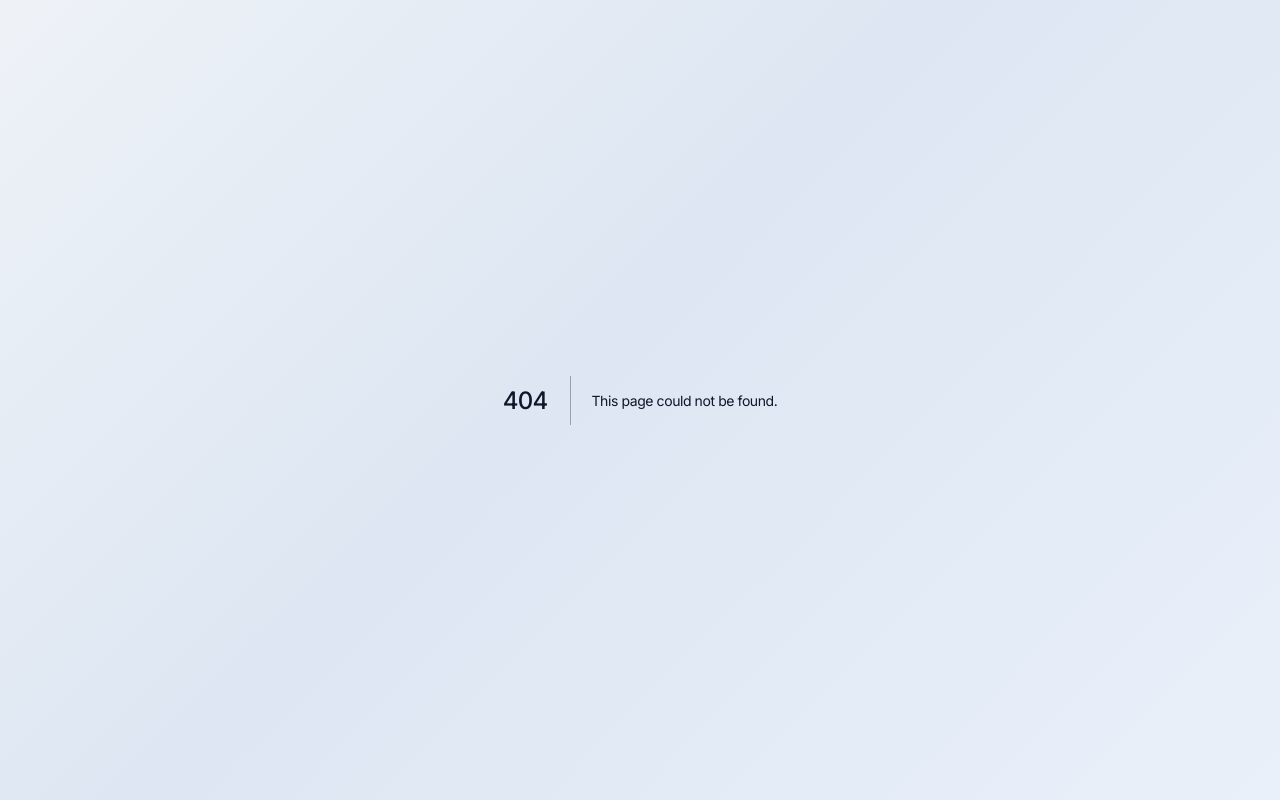
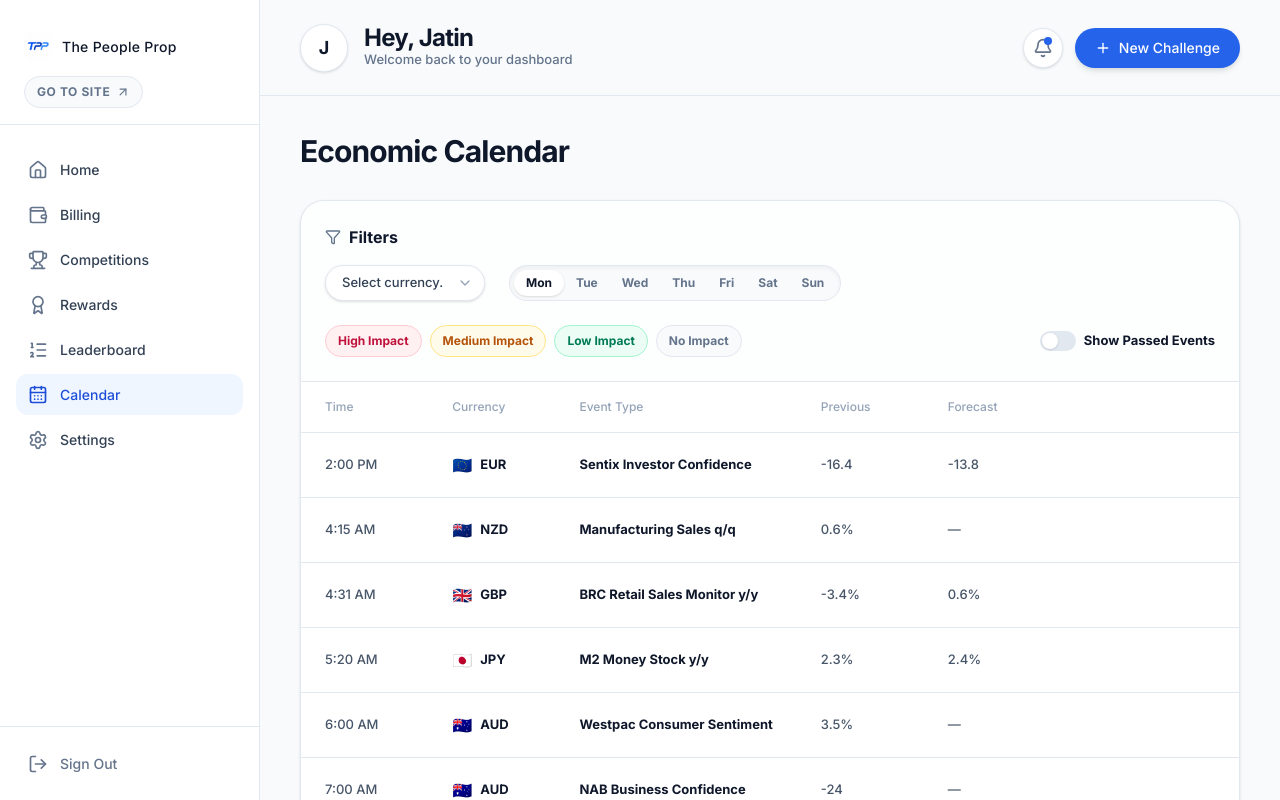
Before and after one commit to jatinkatariaaaa/thepeoplepropwebsite, a Next.js app: page /dashboard/calendar in a window 1280 px wide. Before the commit this address had no page. Shown: the top 800 px of the page. Built offline with nearby package versions, Linux system fonts and the light colour scheme.

Commit message:
feat: Add Economic Calendar page

```diff
--- /dev/null
+++ b/src/app/(dashboard)/dashboard/calendar/page.tsx
@@ -0,0 +1,17 @@
+import { EconomicCalendar } from "@/components/dashboard/EconomicCalendar";
+
+export default function CalendarPage() {
+  return (
+    <div className="max-w-7xl mx-auto animate-in fade-in slide-in-from-bottom-4 duration-700 ease-out pb-20">
+
+      <div className="mb-8 flex items-center gap-3">
+        <h1 className="text-2xl lg:text-3xl font-display font-bold text-[var(--ink-950)] tracking-tight">
+          Economic Calendar
+        </h1>
+      </div>
+
+      <EconomicCalendar />
+
+    </div>
+  );
+}
--- a/src/components/dashboard/ClientSidebar.tsx
+++ b/src/components/dashboard/ClientSidebar.tsx
@@ -14,7 +14,8 @@ import {
   Menu,
   X,
   ArrowUpRight,
-  ListOrdered
+  ListOrdered,
+  CalendarDays
 } from "lucide-react";
 import { useState } from "react";
 import { cn } from "@/lib/utils";
@@ -26,6 +27,7 @@ const navItems = [
   { icon: Trophy, label: "Competitions", href: "/dashboard/competitions" },
   { icon: Award, label: "Rewards", href: "/dashboard/rewards" },
   { icon: ListOrdered, label: "Leaderboard", href: "/dashboard/leaderboard" },
+  { icon: CalendarDays, label: "Calendar", href: "/dashboard/calendar" },
   { icon: Settings, label: "Settings", href: "/dashboard/settings" },
 ];
 
--- /dev/null
+++ b/src/components/dashboard/EconomicCalendar.tsx
@@ -0,0 +1,131 @@
+"use client";
+
+import { Filter, Calendar as CalendarIcon, ChevronDown } from "lucide-react";
+import { useState } from "react";
+import { cn } from "@/lib/utils";
+
+const mockEvents = [
+  { time: "2:00 PM", currency: "EUR", flag: "🇪🇺", event: "Sentix Investor Confidence", previous: "-16.4", forecast: "-13.8", impact: "High" },
+  { time: "4:15 AM", currency: "NZD", flag: "🇳🇿", event: "Manufacturing Sales q/q", previous: "0.6%", forecast: "—", impact: "Medium" },
+  { time: "4:31 AM", currency: "GBP", flag: "🇬🇧", event: "BRC Retail Sales Monitor y/y", previous: "-3.4%", forecast: "0.6%", impact: "High" },
+  { time: "5:20 AM", currency: "JPY", flag: "🇯🇵", event: "M2 Money Stock y/y", previous: "2.3%", forecast: "2.4%", impact: "Low" },
+  { time: "6:00 AM", currency: "AUD", flag: "🇦🇺", event: "Westpac Consumer Sentiment", previous: "3.5%", forecast: "—", impact: "Medium" },
+  { time: "7:00 AM", currency: "AUD", flag: "🇦🇺", event: "NAB Business Confidence", previous: "-24", forecast: "—", impact: "High" },
+  { time: "8:30 AM", currency: "USD", flag: "🇺🇸", event: "Core CPI m/m", previous: "0.3%", forecast: "0.3%", impact: "High" },
+  { time: "8:30 AM", currency: "USD", flag: "🇺🇸", event: "CPI m/m", previous: "0.4%", forecast: "0.3%", impact: "High" },
+  { time: "10:00 AM", currency: "USD", flag: "🇺🇸", event: "Consumer Sentiment", previous: "79.4", forecast: "80.0", impact: "Medium" },
+];
+
+const days = ["Mon", "Tue", "Wed", "Thu", "Fri", "Sat", "Sun"];
+
+export function EconomicCalendar() {
+  const [activeDay, setActiveDay] = useState("Mon");
+  const [showPassed, setShowPassed] = useState(false);
+
+  return (
+    <div className="bg-white rounded-[24px] border border-[var(--border)] shadow-sm overflow-hidden">
+
+      {/* Filters Header */}
+      <div className="p-6 border-b border-[var(--border)] bg-[var(--paper-2)]/30">
+        <div className="flex items-center gap-2 text-[var(--ink-950)] font-bold mb-4">
+          <Filter className="w-4 h-4 text-[var(--ink-500)]" />
+          Filters
+        </div>
+
+        <div className="flex flex-wrap items-center gap-4 lg:gap-6">
+          {/* Currency Select */}
+          <div className="relative">
+            <select className="appearance-none bg-white border border-[var(--border)] rounded-full h-9 pl-4 pr-10 text-[13px] font-medium text-[var(--ink-700)] focus:outline-none focus:border-[var(--ink-300)] shadow-sm w-[160px]">
+              <option>Select currency...</option>
+              <option>USD</option>
+              <option>EUR</option>
+              <option>GBP</option>
+              <option>JPY</option>
+            </select>
+            <ChevronDown className="absolute right-3 top-1/2 -translate-y-1/2 w-4 h-4 text-[var(--ink-400)] pointer-events-none" />
+          </div>
+
+          {/* Days Toggle */}
+          <div className="flex bg-[var(--paper-2)] border border-[var(--border)] rounded-full p-1 shadow-inner">
+            {days.map(d => (
+              <button
+                key={d}
+                onClick={() => setActiveDay(d)}
+                className={cn(
+                  "px-3 py-1 rounded-full text-[12px] font-bold transition-colors",
+                  activeDay === d ? "bg-white text-[var(--ink-950)] shadow-sm" : "text-[var(--ink-500)] hover:text-[var(--ink-950)]"
+                )}
+              >
+                {d}
+              </button>
+            ))}
+          </div>
+
+          {/* Impact Toggles */}
+          <div className="flex items-center gap-2">
+            <button className="px-3 py-1.5 rounded-full bg-rose-50 border border-rose-200 text-[12px] font-bold text-rose-700 hover:bg-rose-100 transition-colors">High Impact</button>
+            <button className="px-3 py-1.5 rounded-full bg-amber-50 border border-amber-200 text-[12px] font-bold text-amber-700 hover:bg-amber-100 transition-colors">Medium Impact</button>
+            <button className="px-3 py-1.5 rounded-full bg-emerald-50 border border-emerald-200 text-[12px] font-bold text-emerald-700 hover:bg-emerald-100 transition-colors">Low Impact</button>
+            <button className="px-3 py-1.5 rounded-full bg-[var(--paper-2)] border border-[var(--border)] text-[12px] font-bold text-[var(--ink-500)] hover:bg-[var(--border)] transition-colors">No Impact</button>
+          </div>
+
+          {/* Passed Events Switch */}
+          <div className="flex items-center gap-2 ml-auto">
+            <button
+              onClick={() => setShowPassed(!showPassed)}
+              className={cn(
+                "relative inline-flex h-5 w-9 shrink-0 cursor-pointer items-center justify-center rounded-full transition-colors",
+                showPassed ? "bg-[var(--accent)]" : "bg-[var(--ink-200)]"
+              )}
+            >
+              <span className={cn(
+                "pointer-events-none absolute left-0.5 h-4 w-4 rounded-full bg-white shadow transition-transform",
+                showPassed ? "translate-x-4" : "translate-x-0"
+              )} />
+            </button>
+            <span className="text-[13px] font-bold text-[var(--ink-950)]">Show Passed Events</span>
+          </div>
+        </div>
+      </div>
+
+      {/* Events Table */}
+      <div className="overflow-x-auto">
+        <table className="w-full text-left whitespace-nowrap min-w-[800px]">
+          <thead>
+            <tr className="text-[12px] font-bold text-[var(--ink-400)] border-b border-[var(--border)]">
+              <th className="px-6 py-4 font-medium w-32">Time</th>
+              <th className="px-6 py-4 font-medium w-32">Currency</th>
+              <th className="px-6 py-4 font-medium">Event Type</th>
+              <th className="px-6 py-4 font-medium w-32">Previous</th>
+              <th className="px-6 py-4 font-medium w-32">Forecast</th>
+              <th className="px-6 py-4 font-medium w-40 text-right"></th>
+            </tr>
+          </thead>
+          <tbody className="divide-y divide-[var(--border)] text-[13px]">
+            {mockEvents.map((event, idx) => (
+              <tr key={idx} className="hover:bg-[var(--paper-2)]/30 transition-colors group">
+                <td className="px-6 py-4 font-medium text-[var(--ink-600)]">{event.time}</td>
+                <td className="px-6 py-4">
+                  <div className="flex items-center gap-2 font-bold text-[var(--ink-950)]">
+                    <span className="text-[16px] leading-none">{event.flag}</span>
+                    {event.currency}
+                  </div>
+                </td>
+                <td className="px-6 py-4 font-bold text-[var(--ink-950)]">{event.event}</td>
+                <td className="px-6 py-4 font-medium text-[var(--ink-600)]">{event.previous}</td>
+                <td className="px-6 py-4 font-medium text-[var(--ink-600)]">{event.forecast}</td>
+                <td className="px-6 py-4 text-right">
+                  <button className="inline-flex items-center gap-1.5 px-3 py-1.5 rounded-lg border border-[var(--border)] bg-white text-[12px] font-bold text-[var(--ink-600)] hover:bg-[var(--paper-2)] transition-colors opacity-0 group-hover:opacity-100 focus:opacity-100">
+                    <CalendarIcon className="w-3.5 h-3.5" />
+                    Add to Calendar
+                  </button>
+                </td>
+              </tr>
+            ))}
+          </tbody>
+        </table>
+      </div>
+
+    </div>
+  );
+}
```
